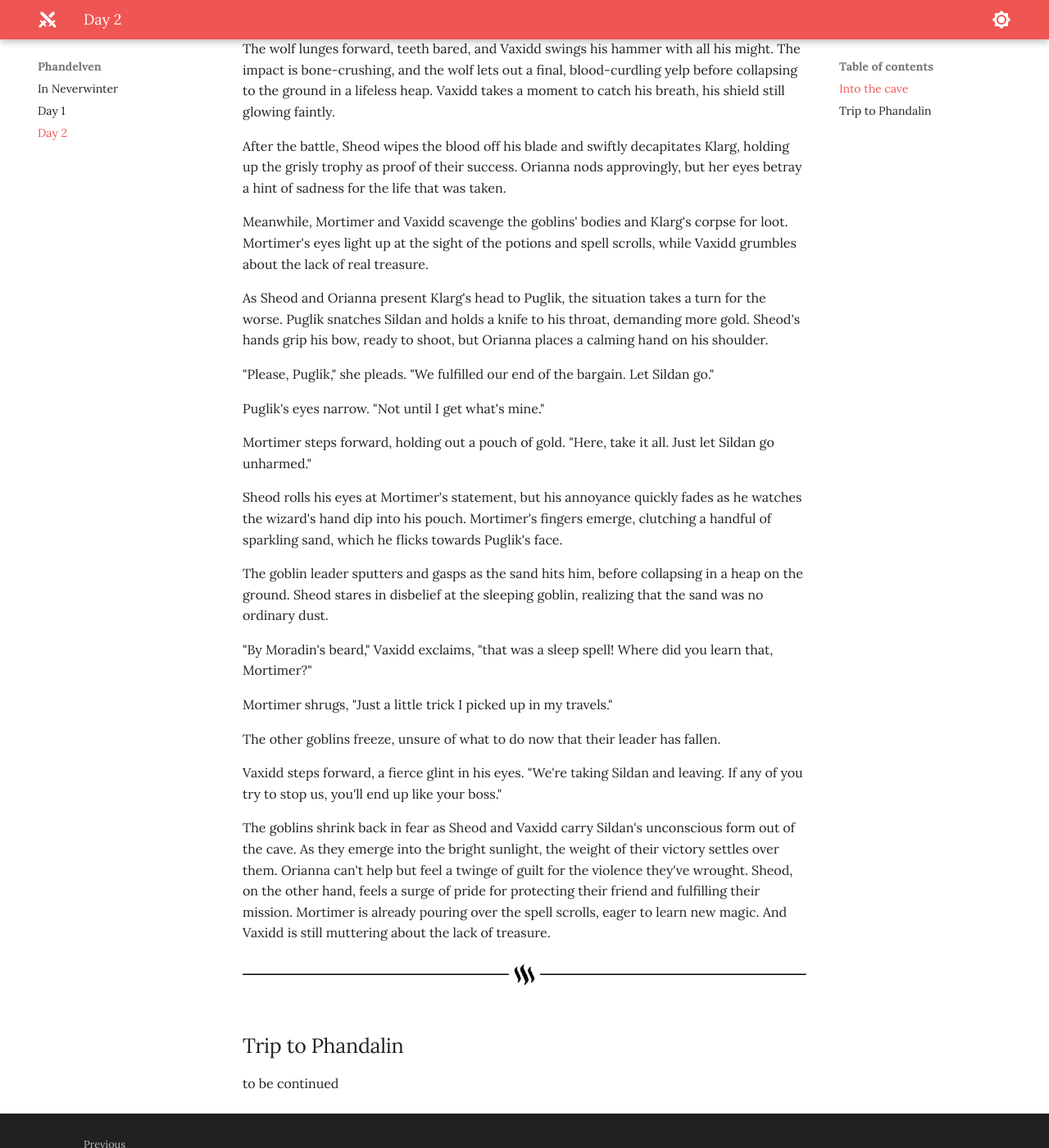
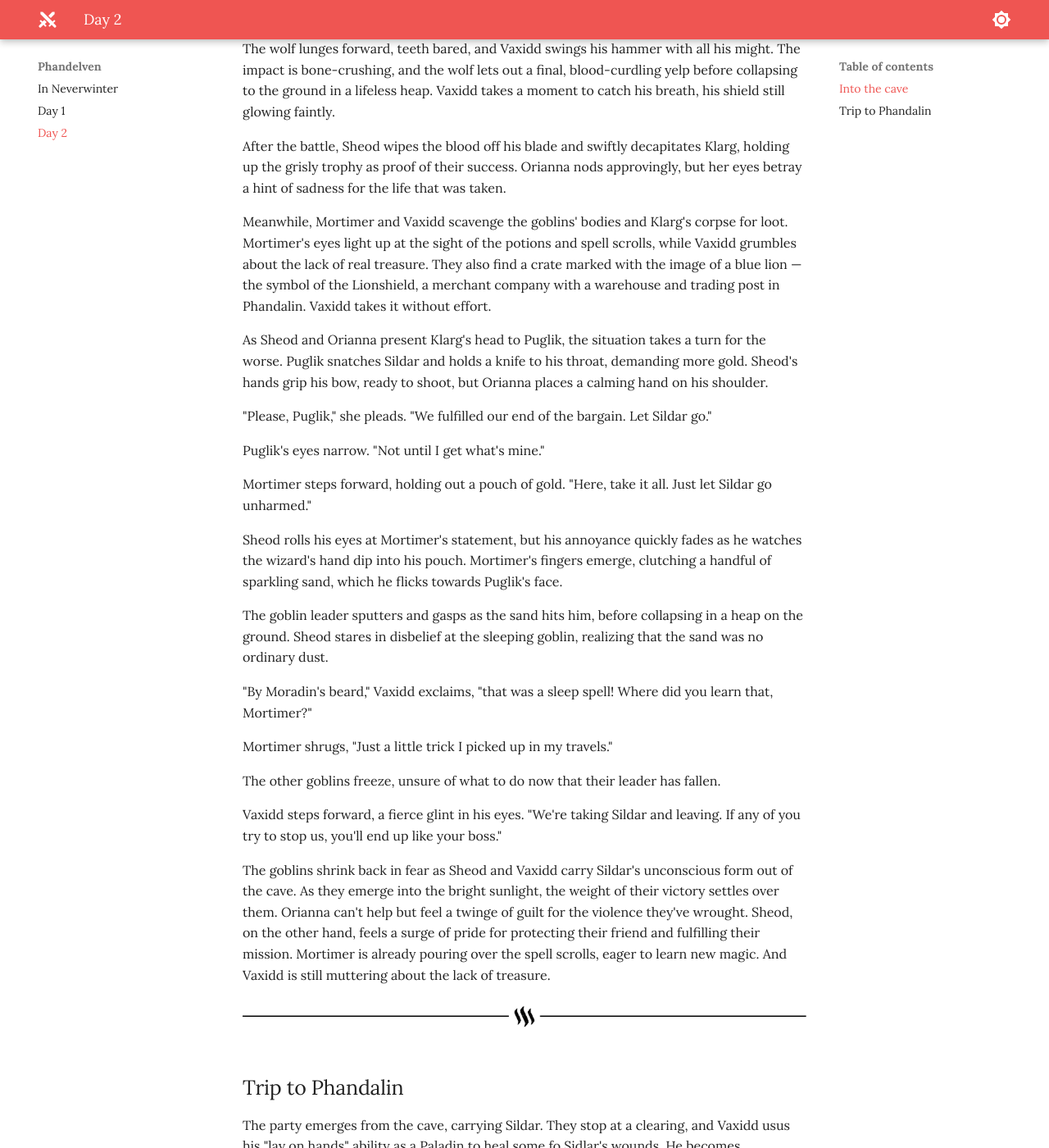
Before and after one commit to jonasmcferreira/adventures, an MkDocs documentation site: the page built from docs/phandelven/02.md, in a window 1280 px wide and 1400 px high, scrolled down 4174 px. Shown: the whole window at 82% size. Built offline with MkDocs 1.6.1 and Material for MkDocs 9.7.7, drawn with Linux system fonts in a browser that asks for light colours; some of the changed text lies outside the part shown.

Commit message:
modified docs/phandelven/02.md

```diff
--- a/docs/phandelven/02.md
+++ b/docs/phandelven/02.md
@@ -96,15 +96,15 @@
 
 After the battle, Sheod wipes the blood off his blade and swiftly decapitates Klarg, holding up the grisly trophy as proof of their success. Orianna nods approvingly, but her eyes betray a hint of sadness for the life that was taken.
 
-Meanwhile, Mortimer and Vaxidd scavenge the goblins' bodies and Klarg's corpse for loot. Mortimer's eyes light up at the sight of the potions and spell scrolls, while Vaxidd grumbles about the lack of real treasure.
+Meanwhile, Mortimer and Vaxidd scavenge the goblins' bodies and Klarg's corpse for loot. Mortimer's eyes light up at the sight of the potions and spell scrolls, while Vaxidd grumbles about the lack of real treasure. They also find a crate marked with the image of a blue lion — the symbol of the Lionshield, a merchant company with a warehouse and trading post in Phandalin. Vaxidd takes it without effort.
 
-As Sheod and Orianna present Klarg's head to Puglik, the situation takes a turn for the worse. Puglik snatches Sildan and holds a knife to his throat, demanding more gold. Sheod's hands grip his bow, ready to shoot, but Orianna places a calming hand on his shoulder.
+As Sheod and Orianna present Klarg's head to Puglik, the situation takes a turn for the worse. Puglik snatches Sildar and holds a knife to his throat, demanding more gold. Sheod's hands grip his bow, ready to shoot, but Orianna places a calming hand on his shoulder.
 
-"Please, Puglik," she pleads. "We fulfilled our end of the bargain. Let Sildan go."
+"Please, Puglik," she pleads. "We fulfilled our end of the bargain. Let Sildar go."
 
 Puglik's eyes narrow. "Not until I get what's mine."
 
-Mortimer steps forward, holding out a pouch of gold. "Here, take it all. Just let Sildan go unharmed."
+Mortimer steps forward, holding out a pouch of gold. "Here, take it all. Just let Sildar go unharmed."
 
 Sheod rolls his eyes at Mortimer's statement, but his annoyance quickly fades as he watches the wizard's hand dip into his pouch. Mortimer's fingers emerge, clutching a handful of sparkling sand, which he flicks towards Puglik's face.
 
@@ -116,12 +116,13 @@
 
 The other goblins freeze, unsure of what to do now that their leader has fallen.
 
-Vaxidd steps forward, a fierce glint in his eyes. "We're taking Sildan and leaving. If any of you try to stop us, you'll end up like your boss."
+Vaxidd steps forward, a fierce glint in his eyes. "We're taking Sildar and leaving. If any of you try to stop us, you'll end up like your boss."
 
-The goblins shrink back in fear as Sheod and Vaxidd carry Sildan's unconscious form out of the cave. As they emerge into the bright sunlight, the weight of their victory settles over them. Orianna can't help but feel a twinge of guilt for the violence they've wrought. Sheod, on the other hand, feels a surge of pride for protecting their friend and fulfilling their mission. Mortimer is already pouring over the spell scrolls, eager to learn new magic. And Vaxidd is still muttering about the lack of treasure.
+The goblins shrink back in fear as Sheod and Vaxidd carry Sildar's unconscious form out of the cave. As they emerge into the bright sunlight, the weight of their victory settles over them. Orianna can't help but feel a twinge of guilt for the violence they've wrought. Sheod, on the other hand, feels a surge of pride for protecting their friend and fulfilling their mission. Mortimer is already pouring over the spell scrolls, eager to learn new magic. And Vaxidd is still muttering about the lack of treasure.
 
 ![page break](../images/page-break.png)
 
 ## Trip to Phandalin
 
-to be continued
+The party emerges from the cave, carrying Sildar. They stop at a clearing, and Vaxidd usus his "lay on hands" ability as a Paladin to heal some fo Sidlar's wounds.
+He becomes conscious. Rescued and healed, Sildar Hallwinter remains with the party but is anxious to reach Phandalin as quickly as possible. He doesn't have any weapons or armor, but he can take a shortsword from a defeated goblin or use a weapon loaned to him.
```
